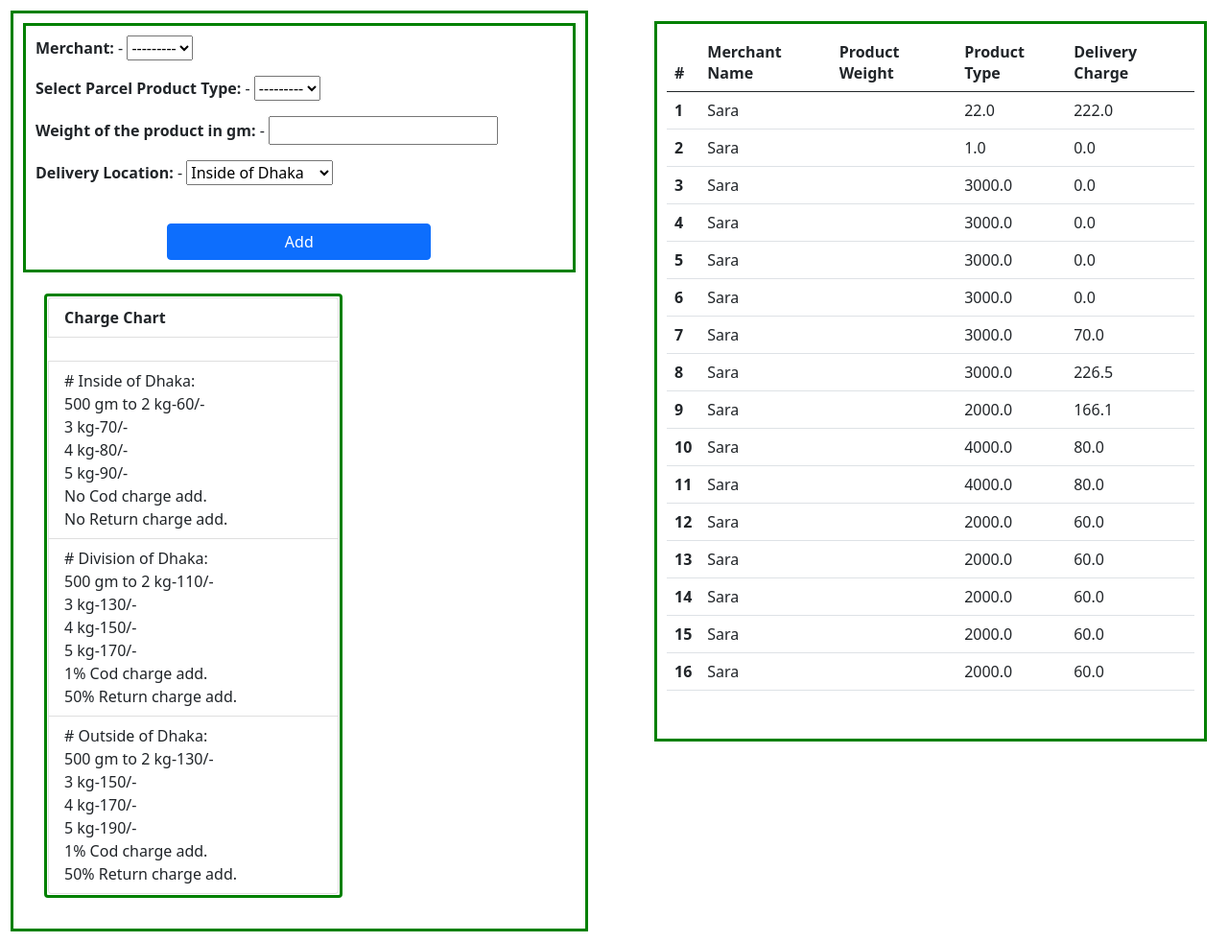
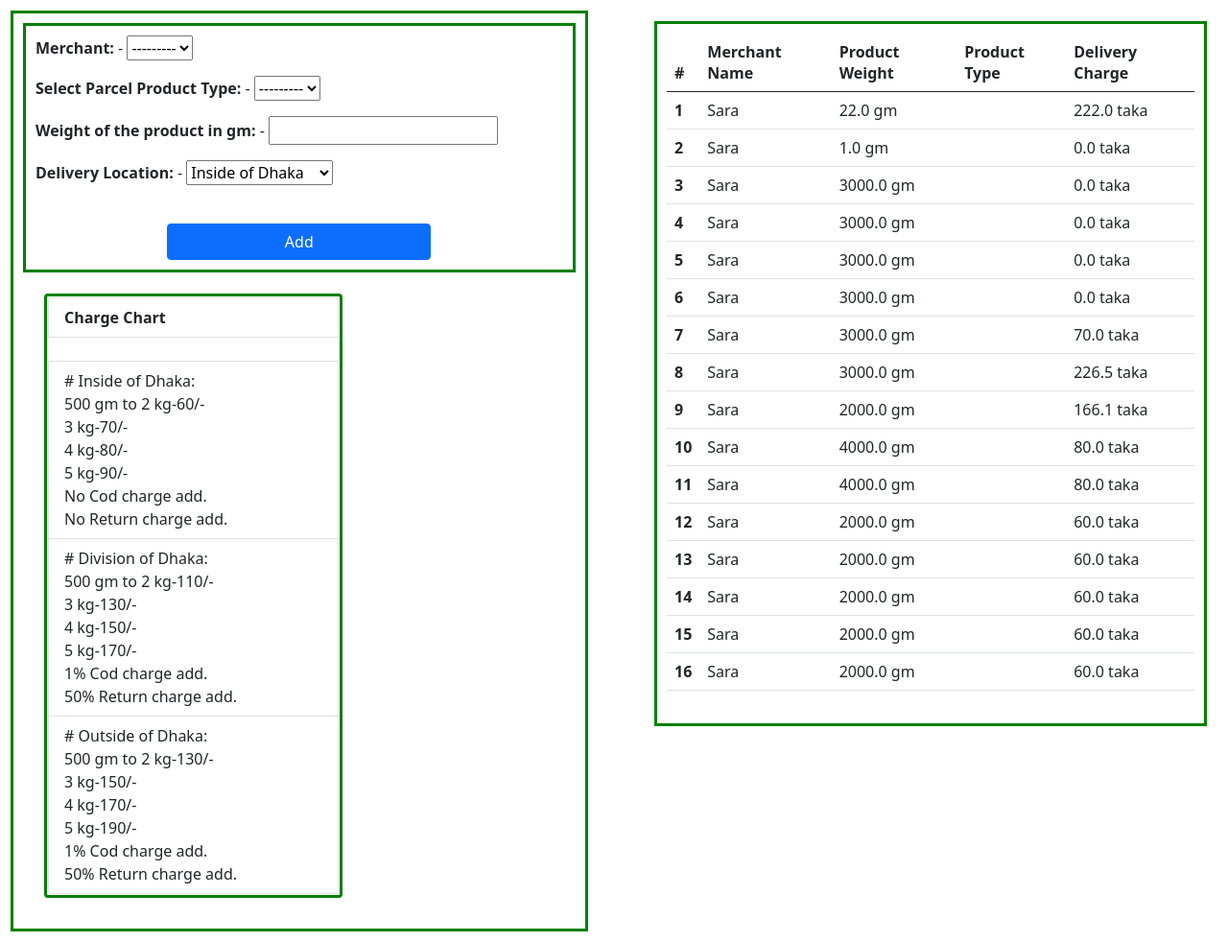
Before and after one commit to zawad2221/courier_delivery, a Django app: page /order in a window 1280 px wide. Shown: the whole page at 96% size. Run offline with Django 3.2, Linux system fonts and the light colour scheme; a user stored in the database is signed in; data comes from the database, SQL or seed files in the repository; data that the repository does not hold is empty; some libraries are stand-ins or nearby versions.

Commit message:
update in template

```diff
--- a/merchant/templates/order.html
+++ b/merchant/templates/order.html
@@ -58,7 +58,7 @@
         </form>
         <form style="float:right;margin:22px ;width: 45%;border: 3px solid green;padding: 10px;">
             {% csrf_token %}
-            <table class="table">
+            <table class="table" style="width:100%; margin:auto;">
                 <thead>
                     <tr>
                     <th scope="col">#</th>
@@ -74,9 +74,9 @@
                    <tr>
                         <th scope="row">{{forloop.counter}}</th>
                         <td>{{or.invoiceId.merchantId.name}}</td>
+                        <td>{{or.weight}} gm</td>
                         <td>{{or.type.typeName}}</td>
-                        <td>{{or.weight}}</td>
-                        <td>{{or.charge}}</td>
+                        <td>{{or.charge}} taka</td>
                     </tr>
                 {% endfor %}
                 </tbody>
```
